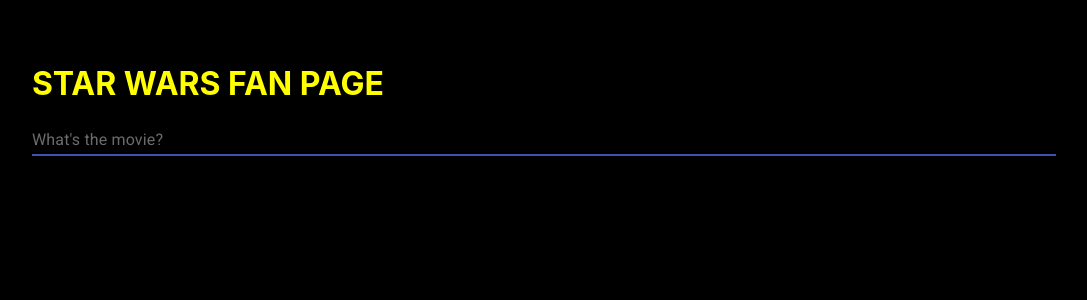
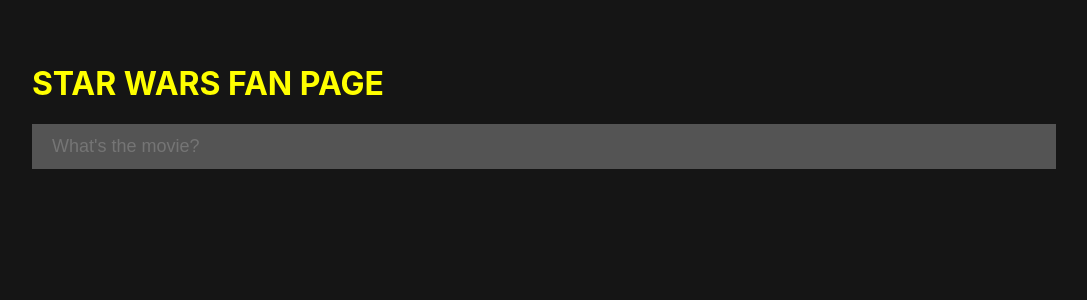
Before and after one commit to aguaholic/sw-fanclub-app, a React (Create React App) app: page / in a window 1280 px wide. Shown: the top 300 px of the page, without its empty margins (96-1183 px from the left). Built offline with nearby package versions, Linux system fonts and the light colour scheme; no server answers.

Commit message:
Implement Input, List and ListItem

```diff
--- a/package.json
+++ b/package.json
@@ -3,7 +3,6 @@
   "version": "0.1.0",
   "private": true,
   "dependencies": {
-    "@material-ui/core": "^4.9.5",
     "@testing-library/jest-dom": "^4.2.4",
     "@testing-library/react": "^9.3.2",
     "@testing-library/user-event": "^7.1.2",
--- a/src/components/Home.jsx
+++ b/src/components/Home.jsx
@@ -1,29 +1,15 @@
-import React, { useState, useEffect } from 'react'
-import axios from 'axios'
+import React from 'react'
 import styled from 'styled-components'
 
 import Input from './Input'
 
 const Container = styled.div`
-    background-color: black;
     margin: 5% 10%;
 `
 const Header = styled.h1`
     color: yellow;
 `
 const Home = () => {
-  const [items, setItem] = useState(null)
-
-  useEffect(() => {
-    axios.get('http://localhost:8000/characters')
-      .then(response => {
-        console.log(response)
-      })
-      .catch(err => {
-        console.log(err)
-      })
-  })
-
   return (
     <Container>
       <Header>STAR WARS FAN PAGE</Header>
--- a/src/components/Input.jsx
+++ b/src/components/Input.jsx
@@ -1,15 +1,76 @@
-import React from 'react'
-import { Input as InputField } from '@material-ui/core'
+import React, { useState, useEffect } from 'react'
+import axios from 'axios'
+import styled from 'styled-components'
 
-const Input = () => (
-  <form noValidate autoComplete="off">
-    <InputField
-      style={{ color: 'white' }}
-      placeholder="What's the movie?"
-      autoFocus
-      fullWidth
-      inputProps={{ 'aria-label': 'description' }}
-    />
-  </form>)
+import List from './List'
+import ListItem from './ListItem'
+
+const InputField = styled.input`
+  width: 100%;
+  background-color: #545454;
+  color: white;
+  border: none;
+  font-size: 18px;
+  padding: 12px 20px;
+  box-sizing: border-box;
+
+  :focus {
+    outline: none;
+    border: 1px solid yellow;
+    box-shadow: 0 0 10px #FFFF99;
+}
+`
+
+const Input = () => {
+  const [enteredFilter, setEnteredFilter] = useState('')
+  const [items, setItems] = useState([])
+
+  useEffect(() => {
+    const timer = setTimeout(() => {
+      if (enteredFilter) {
+        const query =
+          enteredFilter.length === 0
+            ? ''
+            : `?search=${enteredFilter}`
+        axios.get(
+          'http://localhost:8000/characters' + query
+        ).then(response => {
+          console.log(response.data)
+          const dataItems = response.data
+            .map(item => {
+              return {
+                name: item.name,
+                height: item.height
+              }
+            })
+          setItems(dataItems)
+        })
+      } else {
+        console.log('wrong')
+      }
+    }, 600)
+    return () => {
+      clearTimeout(timer)
+    }
+  }, [enteredFilter])
+
+  const list = items.map((item, index) => {
+    return (
+      <ListItem key={index}>{item.name}</ListItem>
+    )
+  })
+
+  return (
+    <>
+      <InputField
+        placeholder="What's the movie?"
+        value={enteredFilter}
+        onChange={event => setEnteredFilter(event.target.value)}
+      />
+      <List>
+        {list}
+      </List>
+    </>)
+}
 
 export default Input
--- a/src/components/List.jsx
+++ b/src/components/List.jsx
@@ -0,0 +1,8 @@
+import styled from 'styled-components'
+
+const List = styled.ul`
+  padding-left: 0;
+  list-style-type: none;
+  color: white;
+`
+export default List
--- a/src/components/ListItem.jsx
+++ b/src/components/ListItem.jsx
@@ -0,0 +1,6 @@
+import styled from 'styled-components'
+
+const ListItem = styled.ul`
+  padding: 10px;
+`
+export default ListItem
--- a/src/index.css
+++ b/src/index.css
@@ -5,7 +5,7 @@ body {
     sans-serif;
   -webkit-font-smoothing: antialiased;
   -moz-osx-font-smoothing: grayscale;
-  background-color: black;
+  background-color: #151515;
 }
 
 code {
```
Also changed, not shown: 1 other file (tests, documents, lock files or other folders).
